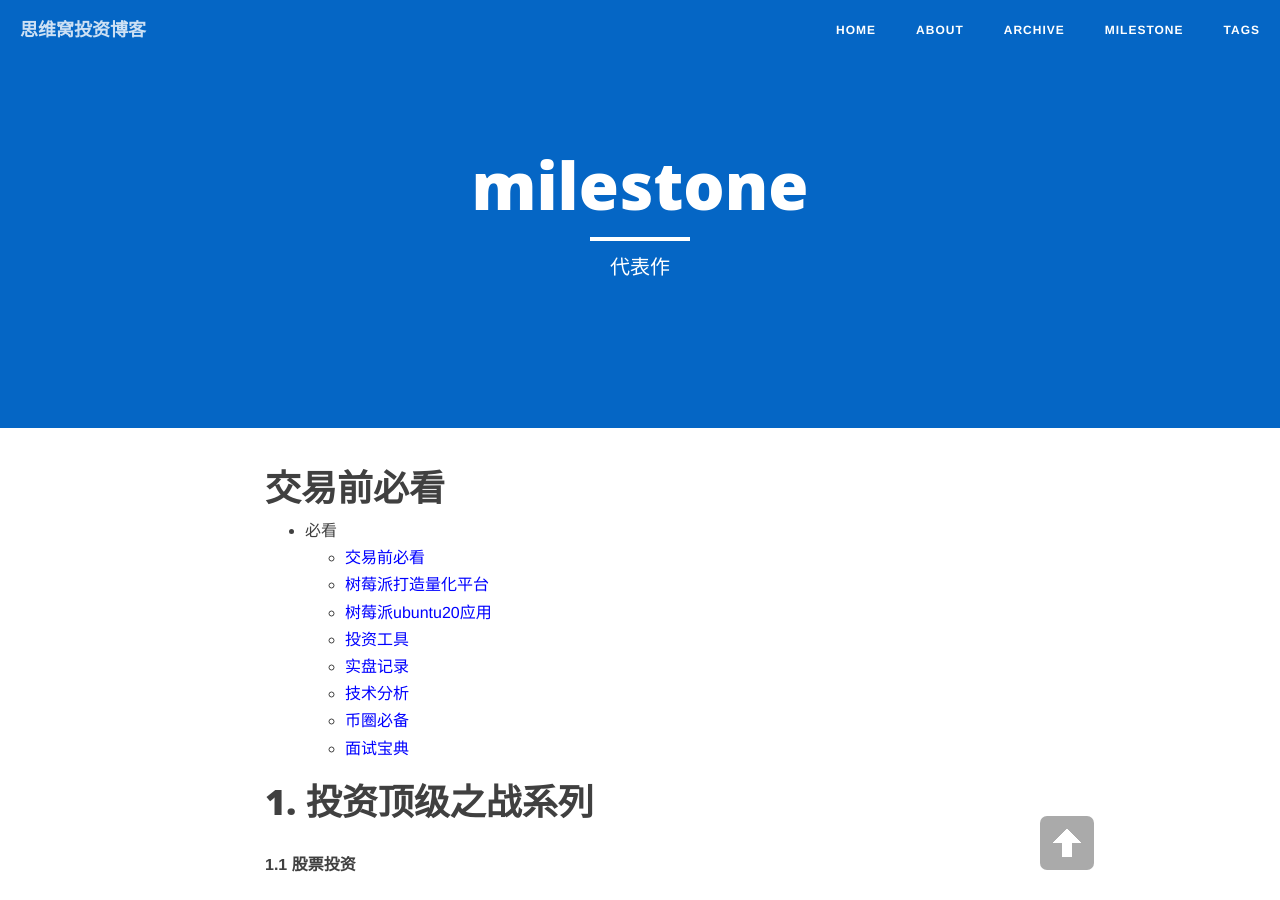
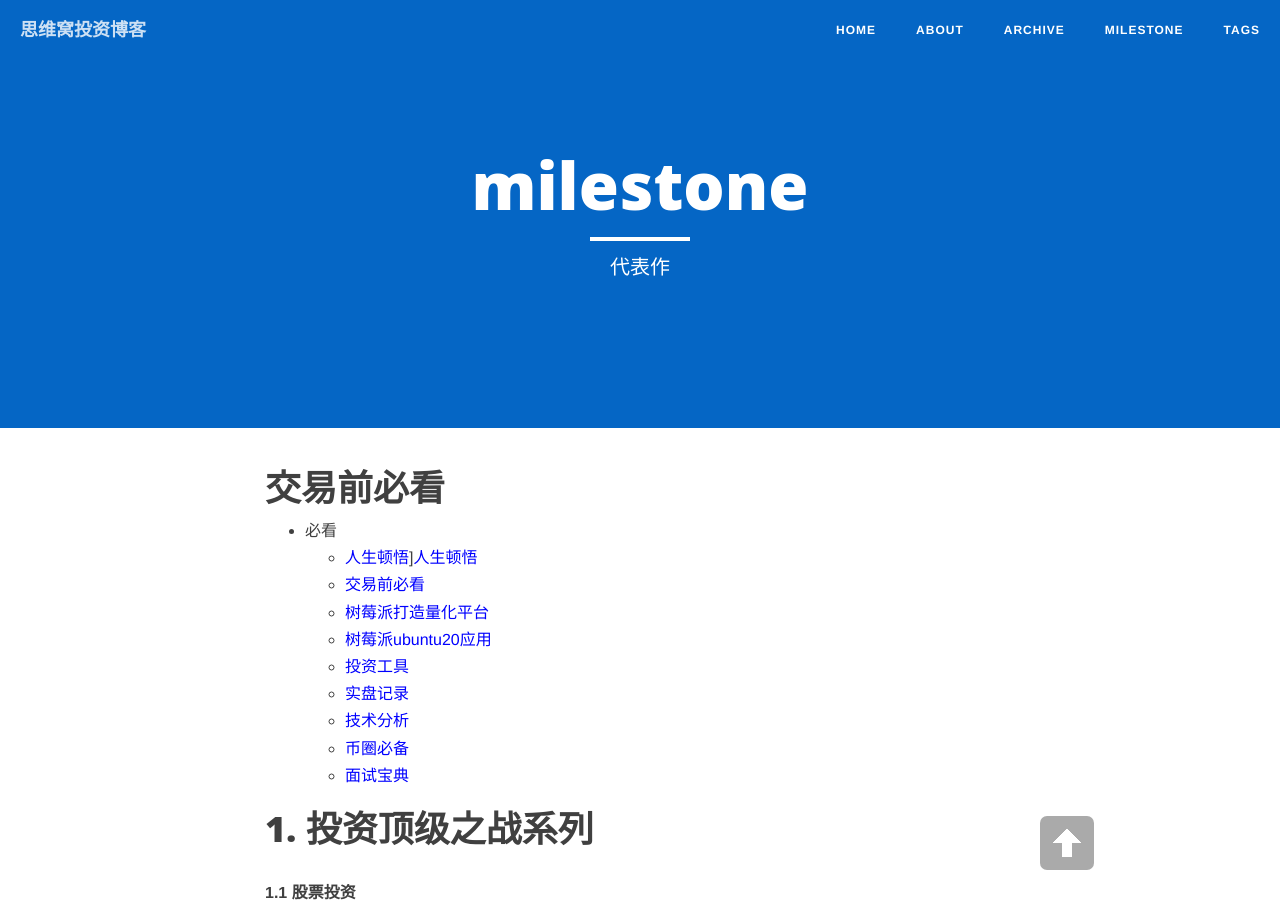
Before and after one commit to figerdeng/siweiwo, a Jekyll site: the page built from milestone.md, in a window 1280 px wide and 900 px high. Built offline with Jekyll 4.4.1, drawn with Linux system fonts in a browser that asks for light colours; nearby versions of some CDN libraries.

Commit message:
人生顿悟

```diff
--- a/milestone.md
+++ b/milestone.md
@@ -8,6 +8,7 @@ header-img: "img/zhihu.jpg"
 #  交易前必看 #
 
 - 必看
+	* [人生顿悟]][人生顿悟]
 	* [交易前必看][每天必看]
 	* [树莓派打造量化平台][树莓派打造量化平台]
 	* [树莓派ubuntu20应用][树莓派ubuntu20应用]
@@ -117,4 +118,6 @@ header-img: "img/zhihu.jpg"
 [技术分析]:http://siweiwo.top/blog/2021/08/04/investment-jishufenxi/
 [币圈必备]:http://siweiwo.top/blog/2021/07/10/raspi-coin-exchange-api/
 [面试宝典]:http://siweiwo.top/blog/2021/07/06/review/
+[面试宝典]:http://siweiwo.top/blog/2021/07/06/review/
+[人生顿悟]:http://siweiwo.top/blog/2021/07/06/review/
 [//]: #注释：样式为了解决超链接问题，也可以markdown语法标签使用或则修改clean-blog.css里a:link\a:visited\a:hover对应的标签
```
